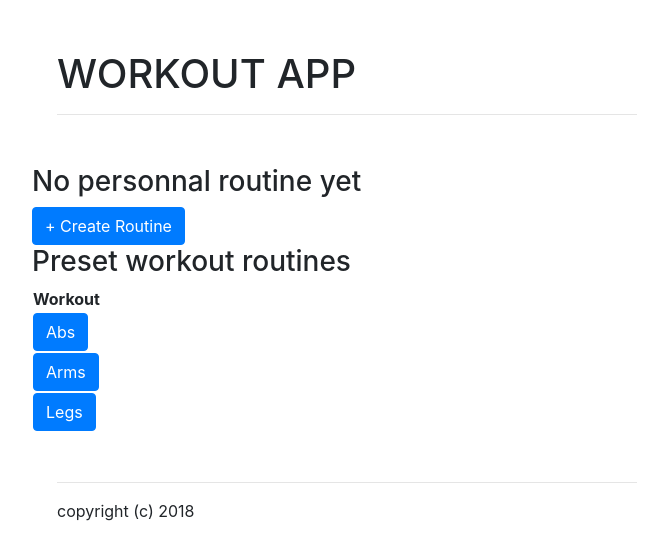
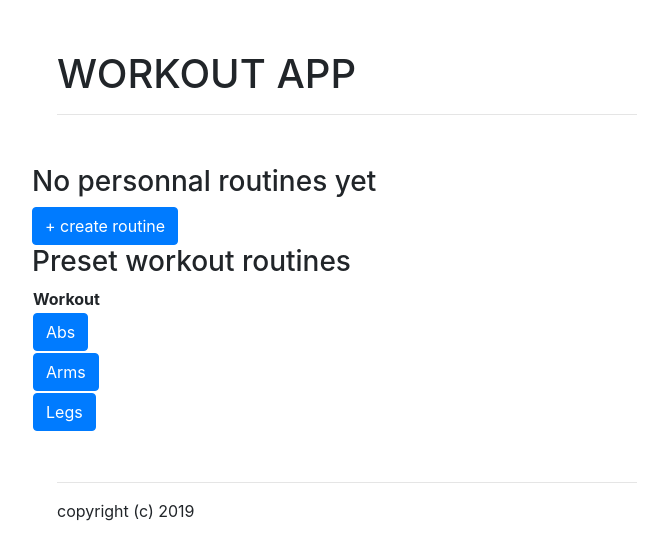
Before and after one commit to usaspiff/react-workout-app-forms, a React (Create React App) app: page / in a window 1280 px wide. Shown: the top 560 px of the page, without its empty margins (23-691 px from the left). Built offline with nearby package versions, Linux system fonts and the light colour scheme; the HTML template or start-up script is replaced by a standard one.

Commit message:
refactoring anc clean up

```diff
--- a/src/App.js
+++ b/src/App.js
@@ -21,11 +21,11 @@ class App extends Component {
       },
       {
         title: "Arms",
-        exercises: ["bicepscurls", "tricepsextention", "benchpress"]
+        exercises: ["biceps curls", "triceps extention", "benchpress"]
       },
       {
         title: "Legs",
-        exercises: ["squats", "lounges", "calvesstretch"]
+        exercises: ["squats", "lounges", "calves stretch"]
       },
     ],
 
@@ -40,22 +40,18 @@ class App extends Component {
 
 
 
-  /* LOCALSTORAGE */
+/* ************LOCAL STORAGE******************** */
   componentDidMount() {
     if (localStorage.getItem("workouts") !== null) {
       const savedRoutines = JSON.parse(localStorage.getItem("workouts"));
       this.setState({ workouts: savedRoutines });
     }
-
   }
-
 
   componentDidUpdate() {
     localStorage.setItem("workouts", JSON.stringify(this.state.workouts));
-    // console.log('localstorage is ' + this.state.workouts)
   }
-
-  /* ******************************** */
+  /* ************LOCAL STORAGE******************** */
 
   handleClose = () => {
     this.setState({
@@ -70,7 +66,7 @@ class App extends Component {
 
   removeWorkout = index => {
     const { workouts } = this.state;
-    console.log(index);
+
     this.setState({
       workouts: workouts.filter((workout, i) => {
         return i !== index + 3;
@@ -86,8 +82,7 @@ class App extends Component {
       editIndex: index + 3
     });
     this.setState(
-      prevState => ({ editExercise: [...prevState.editExercise, workouts[index + 3]] }),
-      () => console.log(this.state.editExercise[0].title)
+      prevState => ({ editExercise: [...prevState.editExercise, workouts[index + 3]] })
     );
     this.setState({ showEditForm: true });
   };
@@ -97,31 +92,29 @@ class App extends Component {
   };
 
   startWorkout = row => {
-    this.setState({ showPlayback: true });
-    this.setState({ selectedExercise: [] });
+    this.setState({
+      showPlayback: true,
+      selectedExercise: [],
+     });
     this.setState(
       prevState => ({ selectedExercise: [...prevState.selectedExercise, row] }),
-      () => console.log(this.state.selectedExercise[0].exercises)
     );
   };
 
   editSubmit = workout => {
     const workouts = [...this.state.workouts];
     workouts[this.state.editIndex] = workout;
+
     this.setState({
       workouts,
       showEditForm: false,
       editIndex: ''
-    });
-    this.setState({
-
     });
   };
 
   handleSubmit = workout => {
     this.setState(
       prevState => ({ workouts: [...prevState.workouts, workout] }),
-      () => console.log(this.state)
     );
     this.setState({ showForm: false });
   };
@@ -130,17 +123,16 @@ class App extends Component {
     const { workouts } = this.state;
 
     return <div className="col-md-6" style={{ marginLeft: "40px" }}>
+
       <Header />
 
       {this.state.showPlayback === true && <Playback handlePlayback={this.handlePlayback} selectedExercise={this.state.selectedExercise} />}
 
-      {workouts.length > 3 ? <TablePerso workoutData={workouts} editWorkout={this.editWorkout} removeWorkout={this.removeWorkout} startWorkout={this.startWorkout} /> : <h3>
-        No personnal routine yet
-          </h3>}
+      {workouts.length > 3 ? <TablePerso workoutData={workouts} editWorkout={this.editWorkout} removeWorkout={this.removeWorkout} startWorkout={this.startWorkout} /> : <h3>No personnal routines yet</h3>}
 
       <Button variant="primary" onClick={this.handleShow}>
-        + Create Routine
-        </Button>
+        + create routine
+      </Button>
 
       <Modal show={this.state.showForm} onHide={this.handleClose}>
         <Modal.Header closeButton>
@@ -151,7 +143,6 @@ class App extends Component {
         </Modal.Body>
       </Modal>
 
-
       <Modal show={this.state.showEditForm} onHide={this.handleClose}>
         <Modal.Header closeButton>
           <Modal.Title>Edit Workout Routine</Modal.Title>
@@ -161,7 +152,6 @@ class App extends Component {
         </Modal.Body>
       </Modal>
 
-
       <TablePreset workoutData={workouts} startWorkout={this.startWorkout} />
 
       <Footer />
@@ -169,5 +159,4 @@ class App extends Component {
   }
 }
 
-
 export default App;
--- a/src/components/Button.js
+++ b/src/components/Button.js
@@ -10,8 +10,6 @@ const ButtonForm = (props) => {
             {props.title}
         </Button>
     )
-
-
-    }
+}
 
 export default ButtonForm;
--- a/src/components/Footer.js
+++ b/src/components/Footer.js
@@ -7,7 +7,7 @@ const Footer = () => {
             style={footerStyle}
         >
         <hr></hr>
-            <p>copyright (c) 2018</p>
+            <p>copyright (c) 2019</p>
         </div>
     )
 }
--- a/src/components/Playback.js
+++ b/src/components/Playback.js
@@ -37,7 +37,7 @@ class Playback extends Component {
             return <li key={index}>{exercise}</li>
         }
         });
-        console.log(displayExercise)
+
         return (
             <div>
                 <h2>{this.props.selectedExercise[0].title}</h2>
--- a/src/containers/EditForm.js
+++ b/src/containers/EditForm.js
@@ -1,5 +1,4 @@
 import React, { Component } from 'react';
-
 import ButtonForm from '../components/Button';
 import Input from '../components/Input';
 import CheckBox from '../components/CheckBox';
@@ -37,7 +36,8 @@ class EditForm extends Component {
         this.setState(prevState => ({
             newRoutine:
                 { ...prevState.newRoutine, title: value }
-        }), () => console.log(this.state.newRoutine.title))
+        })
+        )
     }
 
     handleCheckBox(e) {
@@ -49,8 +49,10 @@ class EditForm extends Component {
         } else {
             newSelectionArray = [...this.state.newRoutine.exercises, newSelection];
         }
-
-        this.setState(prevState => ({ newRoutine: { ...prevState.newRoutine, exercises: newSelectionArray } }))
+        this.setState(prevState => ({
+            newRoutine: { ...prevState.newRoutine, exercises: newSelectionArray }
+        })
+        )
     }
 
     handleCancelForm(e) {
@@ -67,15 +69,12 @@ class EditForm extends Component {
     submitEditForm = (e) => {
         e.preventDefault();
         this.props.editSubmit(this.state.newRoutine);
-        console.log(this.state.newRoutine)
         this.setState(this.initialState);
     }
 
     render() {
         const editRoutineTitle = this.state.newRoutine.title;
-        console.log(this.state.newRoutine)
         return (
-
             <form className='container-fluid' onSubmit={this.submitEditForm}>
 
                 <Input
@@ -99,14 +98,12 @@ class EditForm extends Component {
                     action={this.state.newRoutine.title !== '' && this.state.newRoutine.exercises.length > 0 && this.submitEditForm}
                     type={'primary'}
                     title={'Update'}
-                    // style={buttonStyle}
                 />
 
                 <ButtonForm
                     action={this.handleCancelForm}
                     type={'secondary'}
                     title={'Cancel'}
-                    // style={buttonStyle}
                 />
 
             </form>
@@ -116,10 +113,4 @@ class EditForm extends Component {
 
 }
 
-// const buttonStyle = {
-//     margin: '10px 10px 10px 10px'
-// }
-
-
-
 export default EditForm;
--- a/src/containers/FormContainer.js
+++ b/src/containers/FormContainer.js
@@ -1,5 +1,4 @@
 import React, { Component } from "react";
-
 import ButtonForm from "../components/Button";
 import Input from "../components/Input";
 import CheckBox from "../components/CheckBox";
@@ -18,12 +17,12 @@ class FormContainer extends Component {
         "situps",
         "plank",
         "pushups",
-        "bicepscurls",
-        "tricepsextention",
+        "biceps curls",
+        "triceps extention",
         "benchpress",
         "squats",
         "lounges",
-        "calvesstretch"
+        "calves stretch"
       ],
       showForm: props.showForm
     };
@@ -39,8 +38,7 @@ class FormContainer extends Component {
   handleTitle(e) {
     let value = e.target.value;
     this.setState(
-      prevState => ({ newRoutine: { ...prevState.newRoutine, title: value } }),
-      () => console.log(this.state.newRoutine.title)
+      prevState => ({ newRoutine: { ...prevState.newRoutine, title: value } })
     );
   }
 
@@ -49,16 +47,14 @@ class FormContainer extends Component {
     let newSelectionArray;
 
     if (this.state.newRoutine.exercises.indexOf(newSelection) > -1) {
-      newSelectionArray = this.state.newRoutine.exercises.filter(
-        s => s !== newSelection
-      );
+      newSelectionArray = this.state.newRoutine.exercises.filter(s => s !== newSelection);
     } else {
       newSelectionArray = [...this.state.newRoutine.exercises, newSelection];
     }
-
     this.setState(prevState => ({
       newRoutine: { ...prevState.newRoutine, exercises: newSelectionArray }
-    }));
+    })
+    );
   }
 
   handleClearForm(e) {
@@ -74,7 +70,6 @@ class FormContainer extends Component {
   submitForm = e => {
     e.preventDefault();
     this.props.handleSubmit(this.state.newRoutine);
-    console.log(this.state.newRoutine);
     this.setState(this.initialState);
   };
 
@@ -113,8 +108,4 @@ class FormContainer extends Component {
   }
 }
 
-// const buttonStyle = {
-//     margin: '10px 10px 10px 10px'
-// }
-
 export default FormContainer;
```
